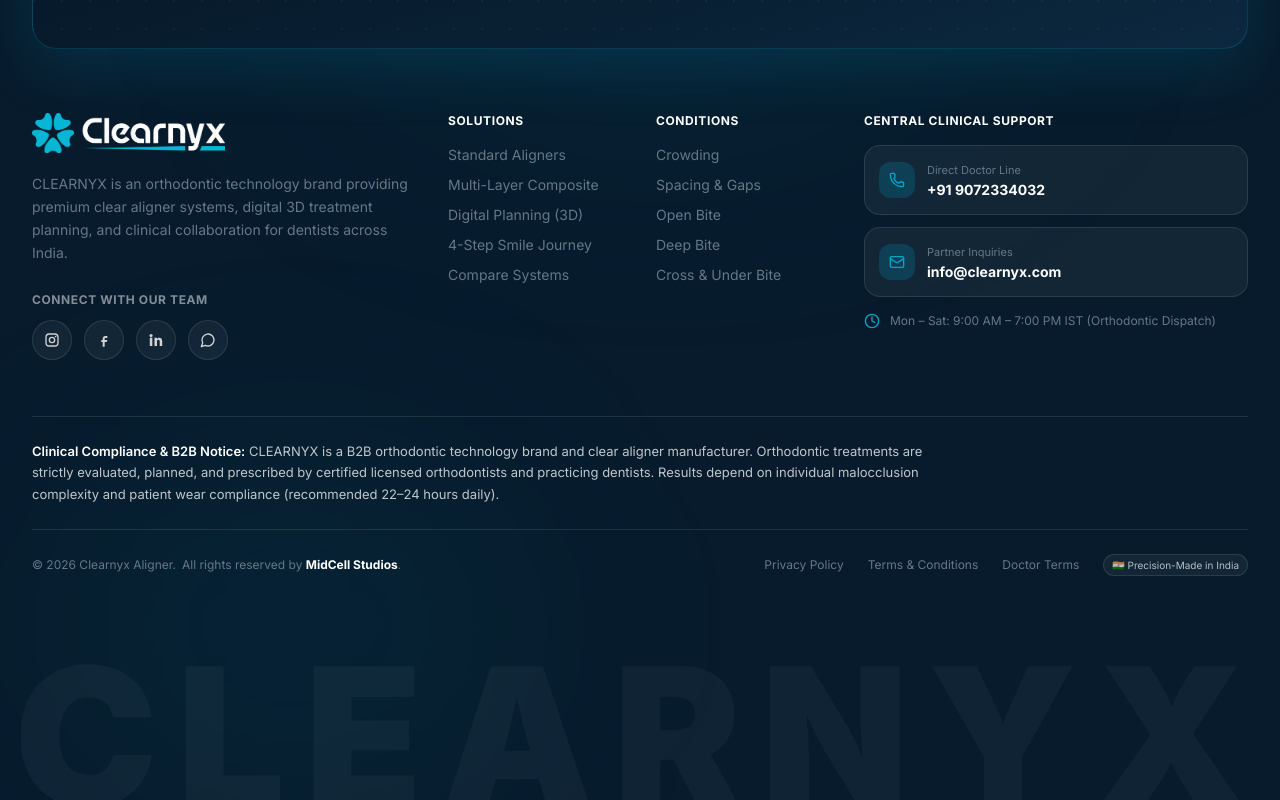
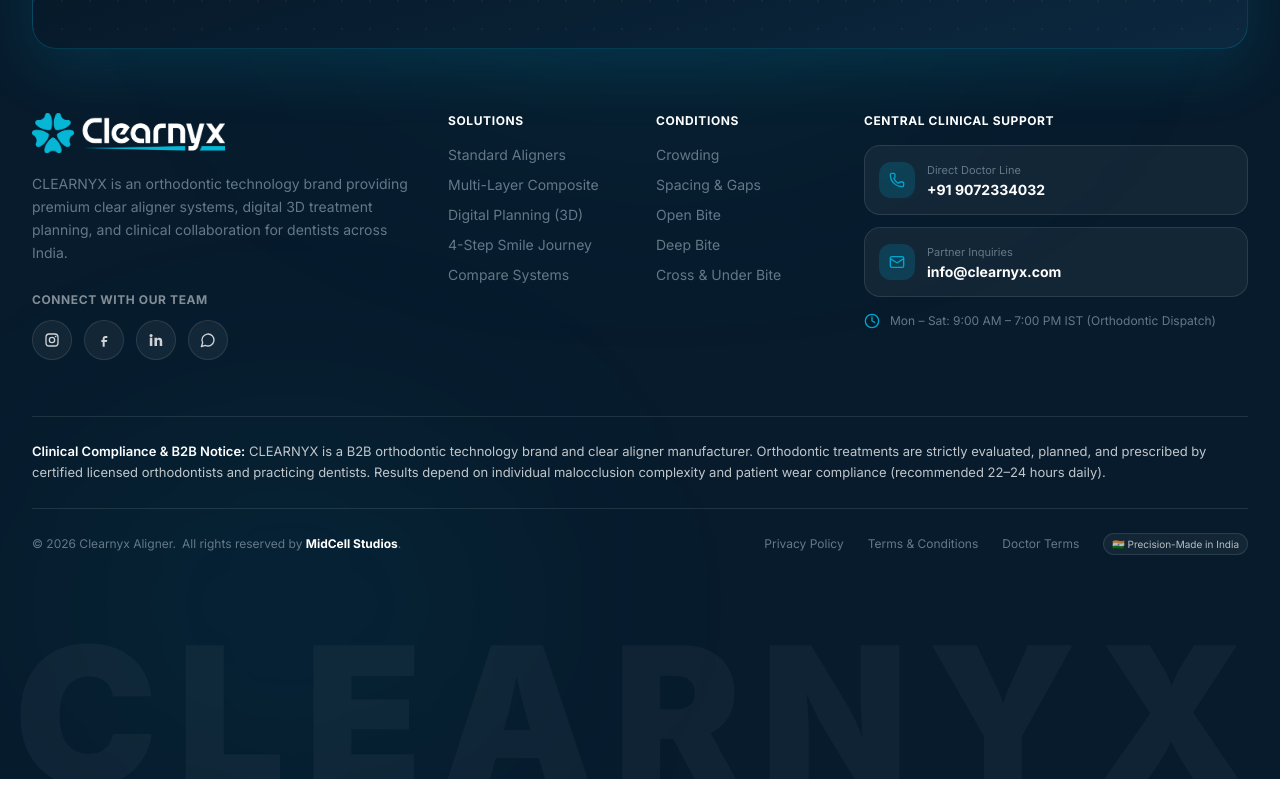
Before and after one commit to Sonu-Thomas-001/www.clearnyx.com, a Next.js app: page / in a window 1280 px wide. Shown: the part 9485-10285 px from the top of the page. After the commit the page ends 10264 px from the top, so only its background shows below. Built offline with nearby package versions, Linux system fonts and the light colour scheme; no server answers.

Commit message:
fix(footer): remove max-w-4xl constraint on regulatory disclaimer for full-width edge alignment

```diff
--- a/src/components/clearnyx/SiteFooter.tsx
+++ b/src/components/clearnyx/SiteFooter.tsx
@@ -318,8 +318,8 @@ export function SiteFooter() {
         </div>
 
         {/* 3. Regulatory Disclaimer */}
-        <div className="py-6 border-b border-white/10 text-center sm:text-left">
-          <p className="max-w-4xl mx-auto sm:mx-0 text-xs sm:text-[13px] text-white/75 leading-relaxed">
+        <div className="py-6 border-b border-white/10">
+          <p className="w-full text-xs sm:text-[13px] text-white/75 leading-relaxed text-center sm:text-left">
             <strong className="text-white font-semibold">Clinical Compliance &amp; B2B Notice:</strong>{" "}
             CLEARNYX is a B2B orthodontic technology brand and clear aligner manufacturer. Orthodontic treatments are strictly evaluated, planned, and prescribed by certified licensed orthodontists and practicing dentists. Results depend on individual malocclusion complexity and patient wear compliance (recommended 22–24 hours daily).
           </p>
```
